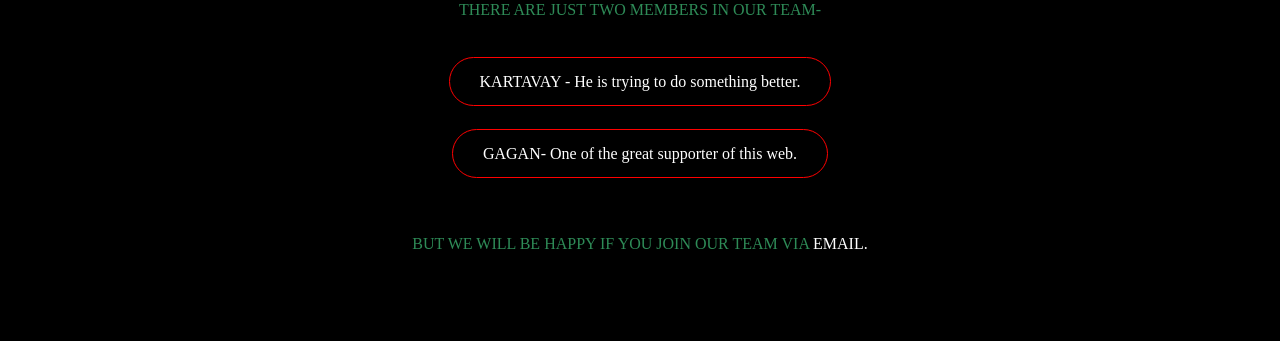
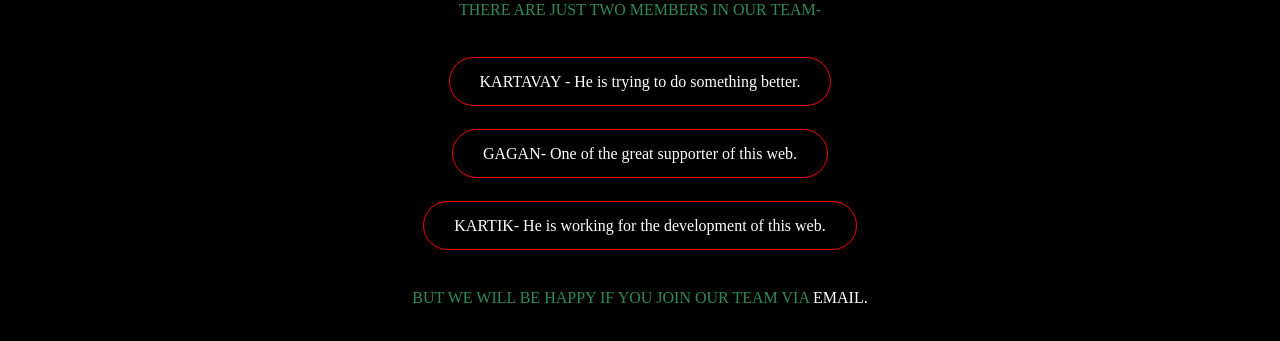
Before and after one commit to audiofacto/home.github.io, a plain HTML site: page index.html in a window 1280 px wide. Shown: the part 403-744 px from the top of the page. Drawn offline with Linux system fonts and the light colour scheme.

Commit message:
added new peerson

```diff
--- a/index.html
+++ b/index.html
@@ -134,7 +134,9 @@ THIS IS A WEBSITE THAT PROVIDES YOU AMAZING AUDIOBOOKS FOR FREE. WE ARE TRYING T
 <a href=""style="color: white; text-decoration: none; border: 1px solid red; border-radius: 25px ; padding: 15px 30px">GAGAN- One of the great supporter of this web. </a>
 
 <br>
-<br></div>
+<br><br>
+<br>
+<a href=""style="color: white; text-decoration: none; border: 1px solid red; border-radius: 25px ; padding: 15px 30px">KARTIK- He is  working for the development of this web. </a></div>
 <br>
  <br>
  <br>
```
